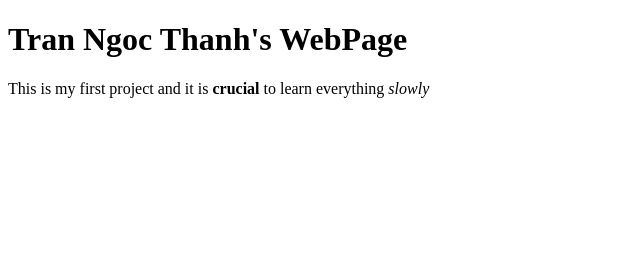
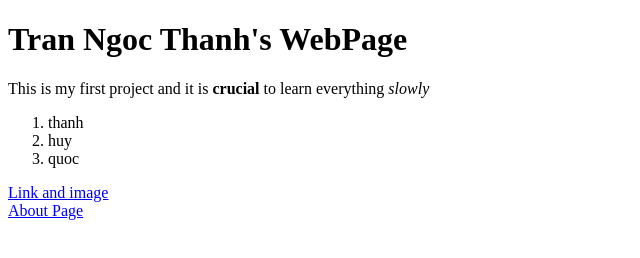
Before and after one commit to tranthanh22/HTML-Project, a plain HTML site: page index.html in a window 1280 px wide. Shown: the whole page, without its empty margins (0-640 px from the left). Drawn offline with Linux system fonts and the light colour scheme.

Commit message:
third change

```diff
--- a/index.html
+++ b/index.html
@@ -8,5 +8,12 @@
         <h1>Tran Ngoc Thanh's WebPage</h1>
         <!-- this is comment -->
         <p>This is my first project and it is <strong>crucial</strong> to learn everything <em>slowly</em></p>
+        <ol>
+            <li> thanh </li>
+            <li> huy </li>
+            <li> quoc </li>
+        </ol>
+        <a href="https://www.theodinproject.com/lessons/foundations-links-and-images" target="_blank" rel="noopener noreferrer">Link and image<br></a>
+        <a href="about.html">About Page</a>
     </body>
 </html>
```
